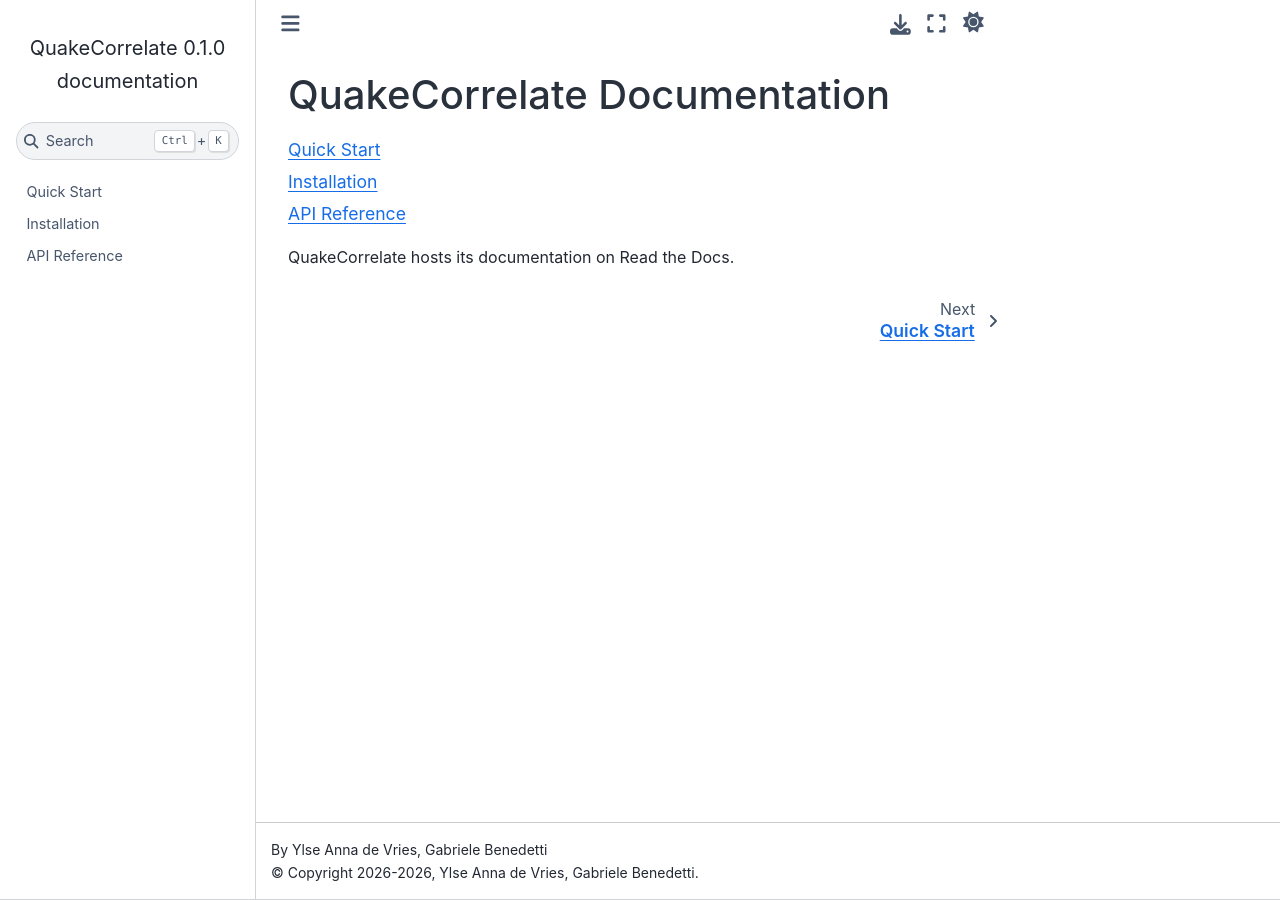
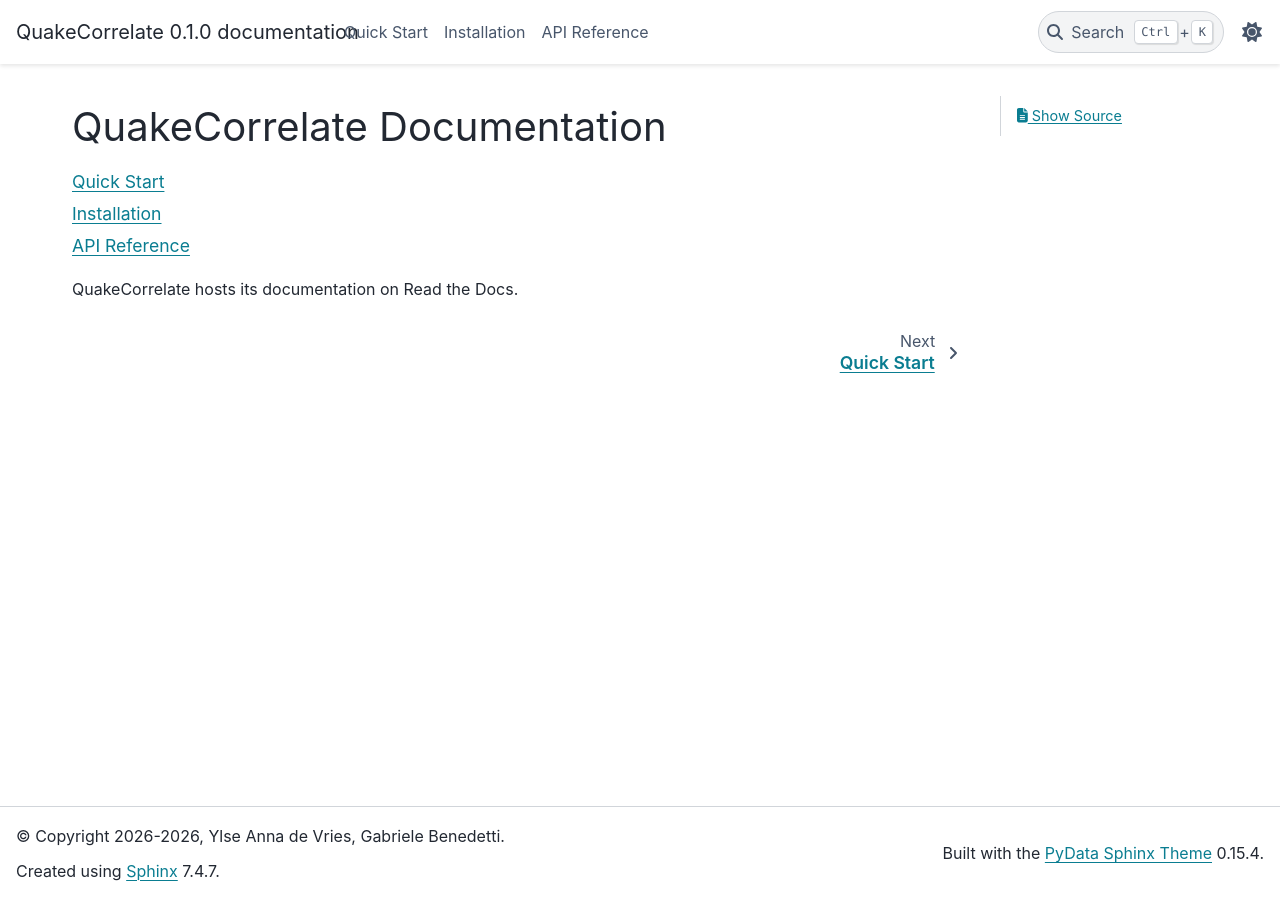
Before and after one commit to ylseanna/QuakeCorrelate, a Sphinx documentation site: the page built from docs/index.rst, in a window 1280 px wide. Built offline with Sphinx 7.4.7 and the PyData theme 0.15.4, drawn with Linux system fonts in a browser that asks for light colours.

Commit message:
update docs

```diff
--- a/docs/conf.py
+++ b/docs/conf.py
@@ -70,7 +70,7 @@
 # a list of builtin themes.
 
 master_doc = "index"
-html_theme = 'sphinx_book_theme'
+html_theme = 'pydata_sphinx_theme'
 
 
 # # Add any paths that contain custom static files (such as style sheets) here,
@@ -79,9 +79,9 @@
 # html_static_path = ['_static']
 
 html_theme_options = {
-    "path_to_docs": "docs",
-    "repository_url": "https://github.com/ylseanna/QuakeCorrelate",
-    "repository_branch": "master",
+    # "path_to_docs": "docs",
+    # "repository_url": "https://github.com/ylseanna/QuakeCorrelate",
+    # "repository_branch": "master",
     # "use_edit_page_button": True,
     # "use_source_button": True,
     # "use_issues_button": True,
--- a/docs/requirements.txt
+++ b/docs/requirements.txt
@@ -1,4 +1,4 @@
-sphinx-book-theme
+pydata-sphinx-theme
 Sphinx
 sphinx-autobuild
 .
```
